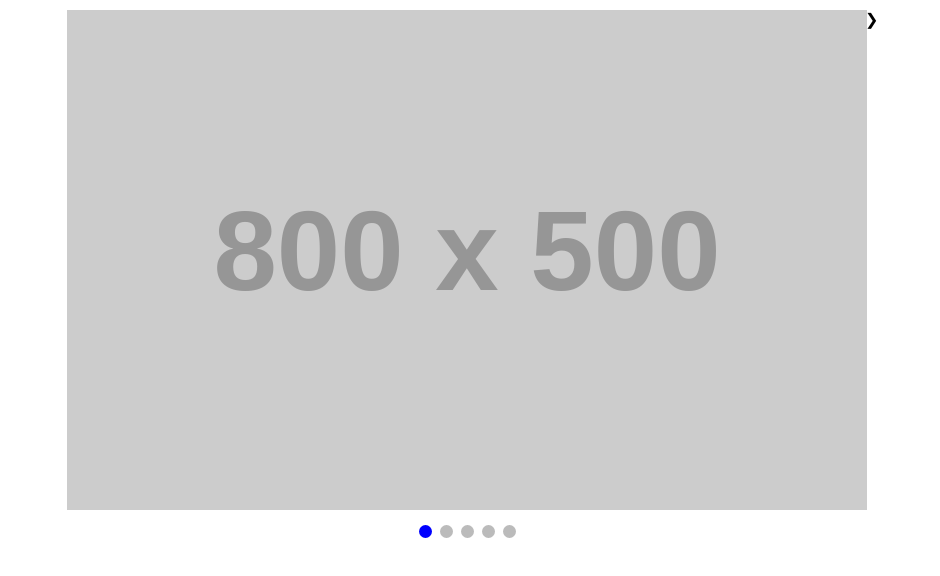
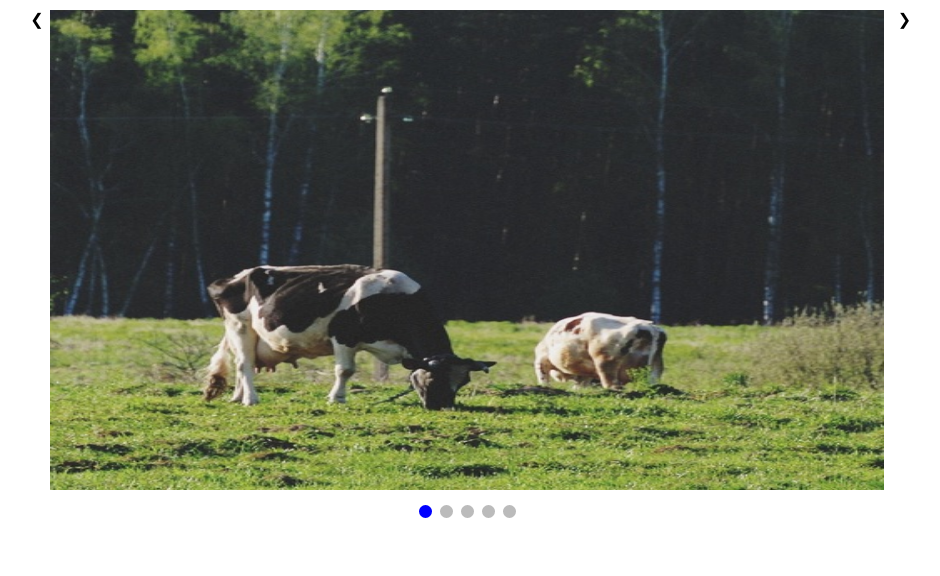
Before and after one commit to ErandyR/carrusel_jQuery, a plain HTML site: page index.html in a window 1280 px wide. Shown: the whole page, without its empty margins (173-1113 px from the left). Drawn offline with Linux system fonts and the light colour scheme; placeholder pictures from the web are drawn by us.

Commit message:
funcionalidad de span y visualizacion de imagenes

```diff
--- a/assets/css/main.css
+++ b/assets/css/main.css
@@ -1,6 +1,8 @@
 .contenedorImagenes{
   display: flex;
   justify-content: center;
+  width: 800px;
+  height: 500px;
 }
 
 .dot {
@@ -11,12 +13,14 @@
   background-color: #bbb;
   border-radius: 50%;
   display: inline-block;
-  transition: background-color 0.6s ease;
+
 }
-
+.ancho{
+  width: 100%;
+}
 .pull-rigth {
-  margin-left: 120%;
+  margin-left: 100%;
 }
 .pull-left {
-  margin-left: -20%;
+  margin-left: -3%;
 }
--- a/index.html
+++ b/index.html
@@ -13,11 +13,11 @@
           <a class="anterior pull-rigth bajarFlechas">&#10094;</a>
         </div>
         <div class="contenedorImagenes col-8">
-          <img src="https://dummyimage.com/800x500" class="imagenes ancho" id="imagen1">
-          <img src="https://dummyimage.com/800x500" class="imagenes" id="imagen2">
-          <img src="https://dummyimage.com/800x500" class="imagenes" id="imagen3">
-          <img src="https://dummyimage.com/800x500" class="imagenes" id="imagen4">
-          <img src="https://dummyimage.com/800x500" class="imagenes" id="imagen5">
+          <img src="assets/img/imagen1.jpg" class="imagenes ancho" id="imagen1">
+          <img src="assets/img/imagen2.jpg" class="imagenes ancho" id="imagen2">
+          <img src="assets/img/imagen3.jpg" class="imagenes ancho" id="imagen3">
+          <img src="assets/img/imagen4.jpg" class="imagenes ancho" id="imagen4">
+          <img src="assets/img/imagen5.jpg" class="imagenes ancho" id="imagen5">
         </div>
         <div class="col-2 displeyFlex">
             <a class="siguiente pull-left bajarFlechas">&#10095;</a>
```
